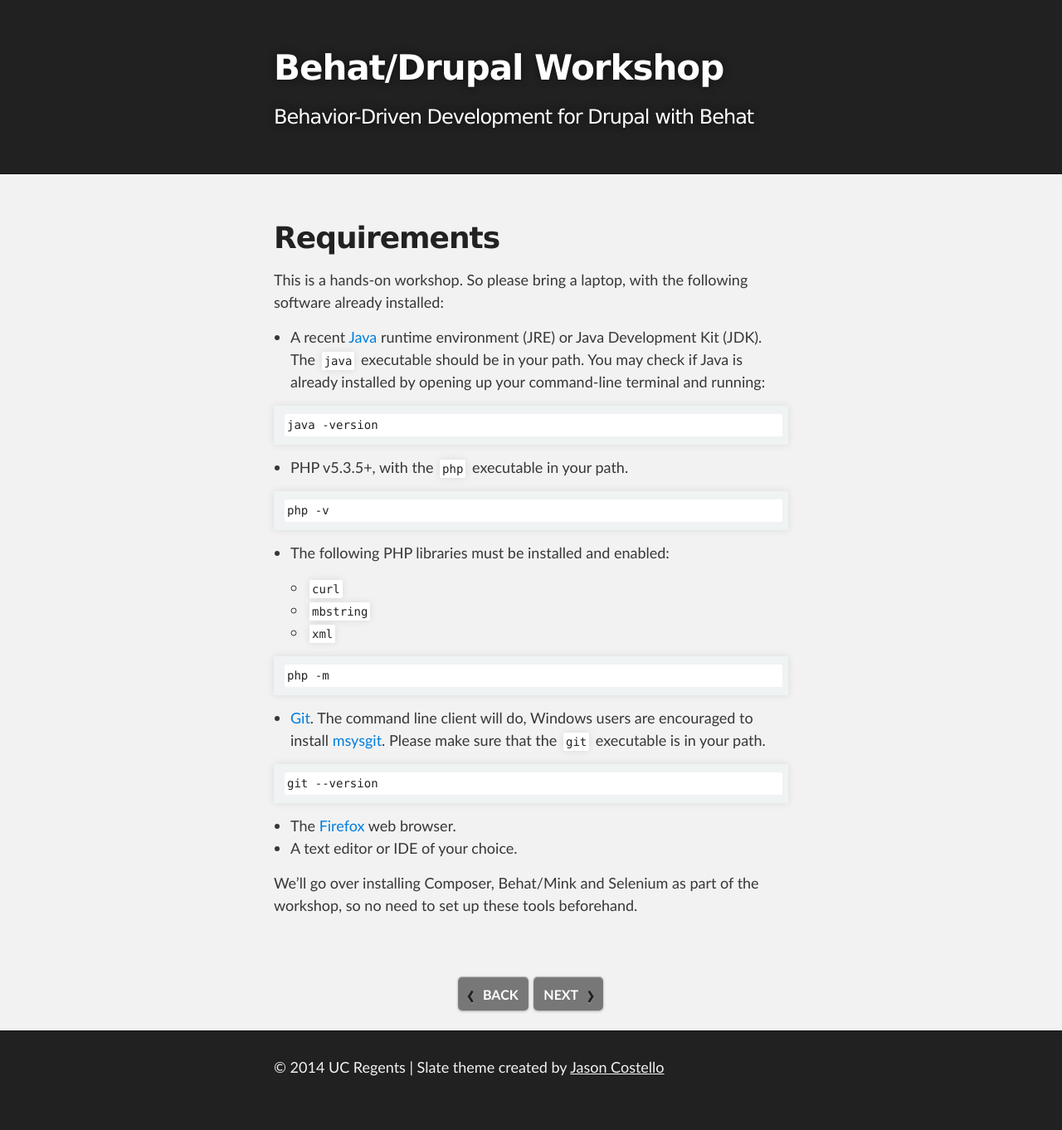
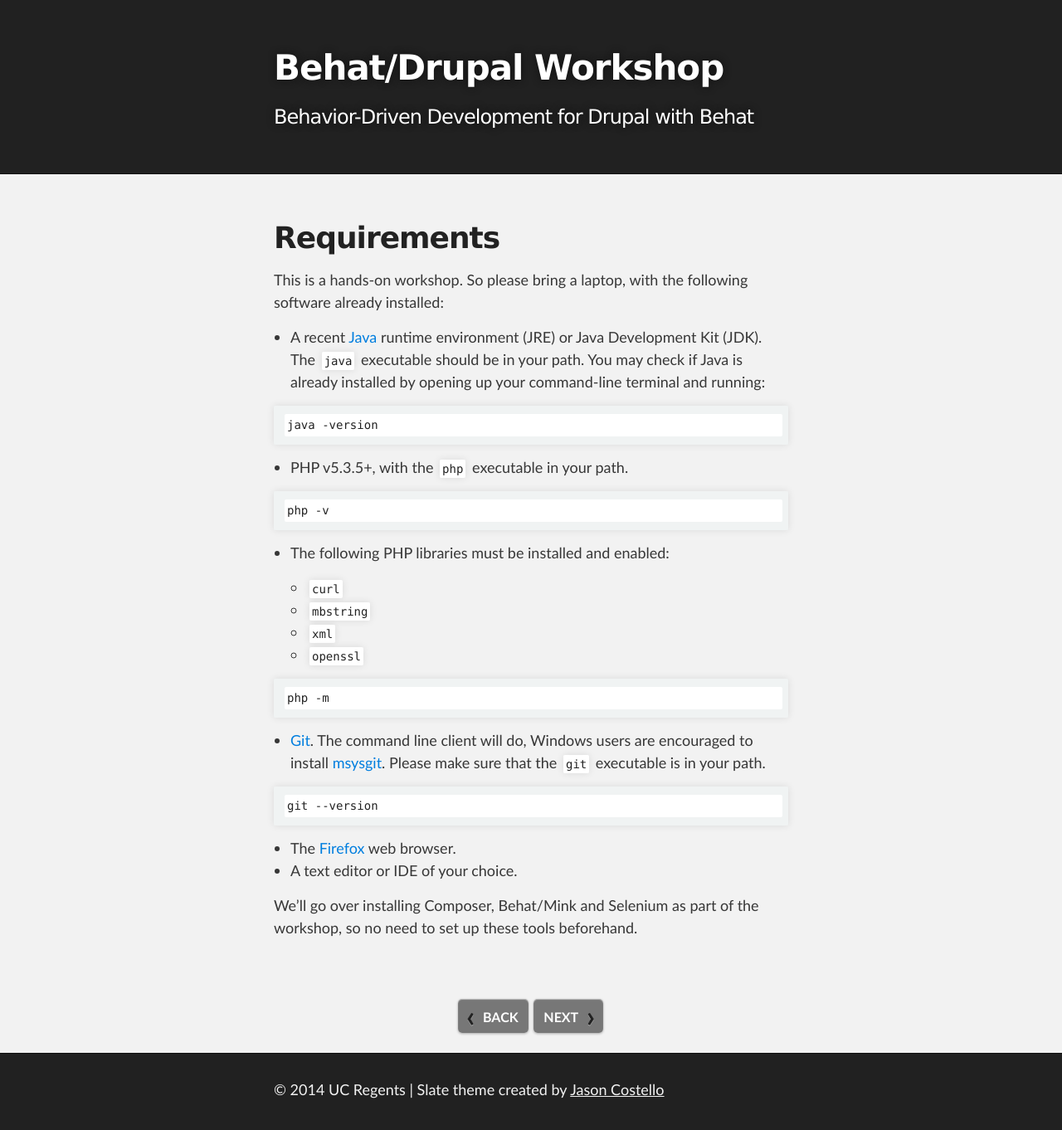
Before and after one commit to stopfstedt/behat-drupal-workshop, a Jekyll site: the page built from requirements.md, in a window 1280 px wide. Shown: the whole page at 83% size. Built offline with Jekyll 4.4.1, drawn with Linux system fonts in a browser that asks for light colours; Markdown is read by kramdown in place of the engine named in the settings; before the commit the page ends 1335 px from its top, so only the background shows below that.

Commit message:
added PHP openssl extension  as requirement.

````diff
--- a/requirements.md
+++ b/requirements.md
@@ -27,6 +27,7 @@ php -v
     * `curl`
     * `mbstring`
     * `xml`
+    * `openssl`
 
 ```
 php -m
````
